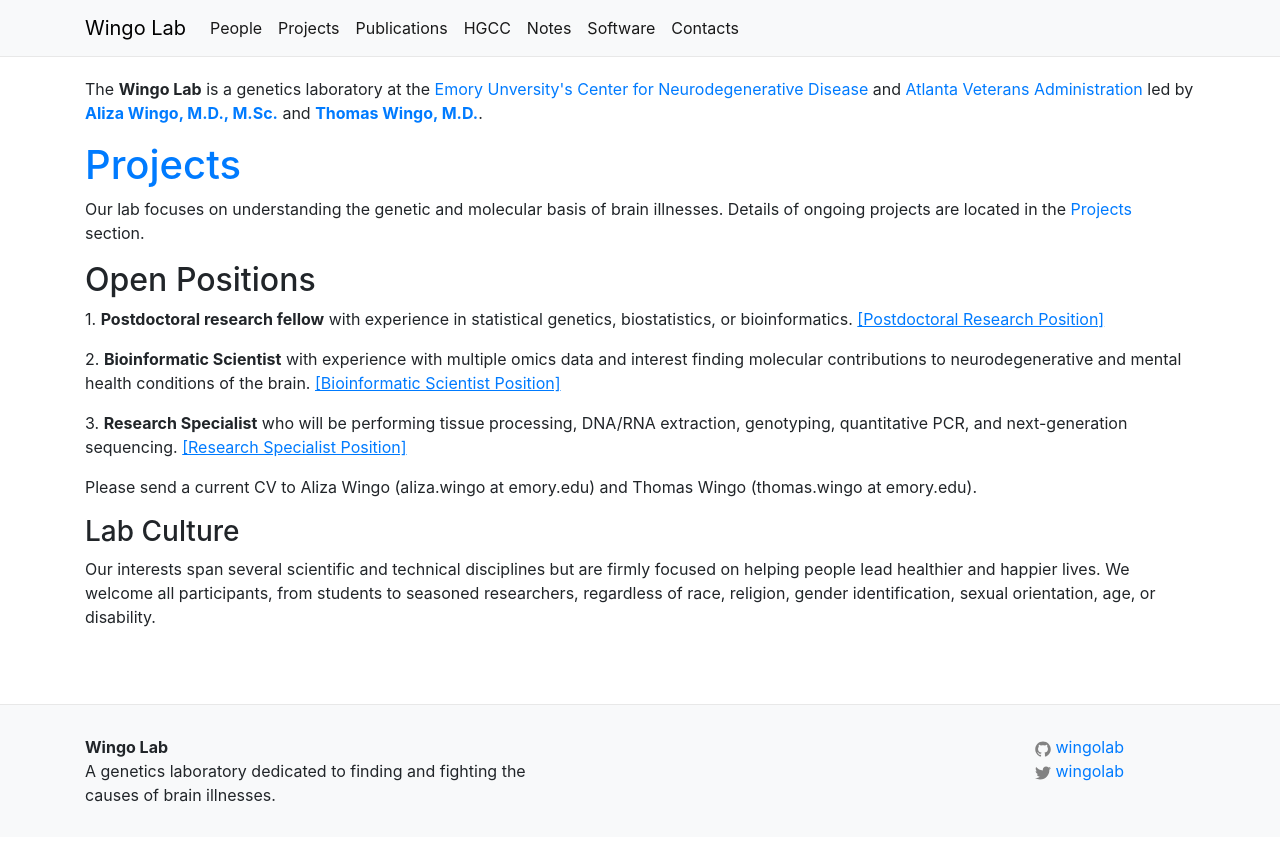
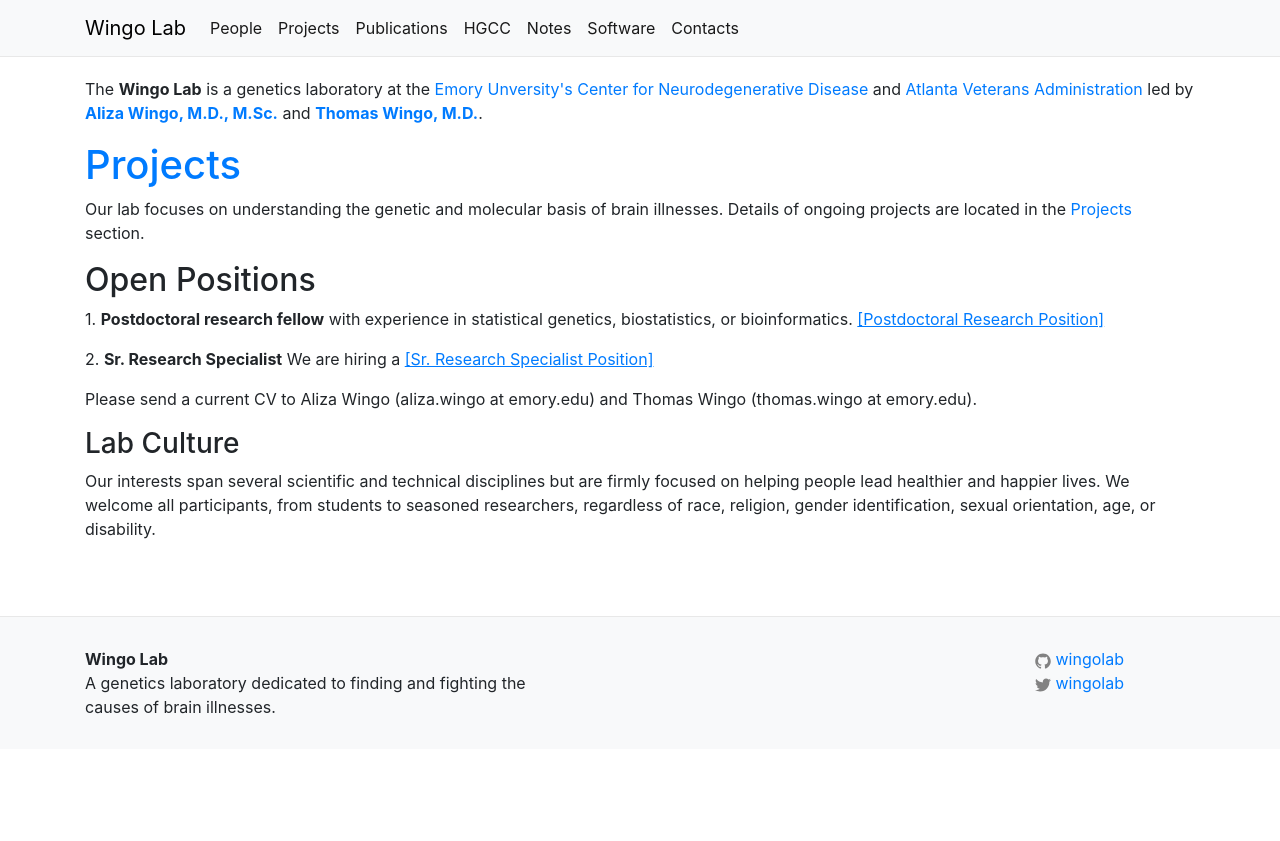
Before and after one commit to wingolab/wingolab.github.io, a Jekyll site: the page built from index.html, in a window 1280 px wide. Shown: the top 841 px of the page. Built offline with Jekyll 4.4.1, drawn with Linux system fonts in a browser that asks for light colours; the list of posts is cut into pages by our own code.

Commit message:
People tab updated
Noel was added to the Undergrad section and Vincent addition error was corrected and was moved to the correct section

```diff
--- a/_config.yml
+++ b/_config.yml
@@ -181,9 +181,6 @@
       - pic_name: Selina
         description: Dr. Vattathil received her Ph.D. in Human and Molecular Genetics from The University of Texas MD Anderson Cancer Center UTHealth Graduate School of Biomedical Sciences in Houston, Texas. Her graduate and postdoctoral work focused on development and application of sensitive and robust pipelines to characterize somatic mutations in healthy individuals. Selina has used her computational genetics background to support various projects in the Wingo Lab since spring 2020.
         title: Selina Vattathil, Ph.D.
-      - pic_name: Vincent
-        description: Vincent Luo is an undergraduate student at Emory University double majoring in Neuroscience and Biology. He is currently working on a project about the differential analysis of miRNA in age-related non-AD hallmark pathologies. Vincent has an interest in sleep and its bidirectional relationship with Alzheimer’s Disease.
-        title: Vincent Luo
       - pic_name: Yue
         description: Dr. Yue Liu obtained his Ph.D from Structural and Computational Biology and Molecular Biophysics program at Baylor College of Medicine (BCM). His thesis work was in assembling whole genome sequencing data for complex genomes at the Human Genome Sequencing Center (HGSC) at BCM. He has since worked at HGSC for various projects in next generation sequencing data analysis. His current interest and focus at Wingo's lab is to combine proteomics and sequencing data for better understanding of the abundance profile of the proteins and its association to diseases.
         title: Yue Liu, Ph.D.
@@ -205,6 +202,12 @@
       - pic_name: Rishab
         description: Rishab Bhatt is an undergraduate student majoring in Neuroscience and Behavioral Biology and minoring in Computer Science. Joining the Wingo Lab in the fall of 2019, he uses machine learning to study Purpose-in-Life in both African and European Americans using the Health and Retirement Study (HRS). Rishab has strong interests in health equity, computational, and psychiatry research.
         title: Rishab Bhatt
+      - pic_name: Vincent
+        description: Vincent Luo is an undergraduate student at Emory University double majoring in Neuroscience and Biology. He is currently working on a project about the differential analysis of miRNA in age-related non-AD hallmark pathologies. Vincent has an interest in sleep and its bidirectional relationship with Alzheimer’s Disease.
+        title: Vincent Luo
+      - pic_name: Noel
+        description: Noel George is an undergraduate student at Emory Univesity majoring in Neuroscience and Behavioral Biology. Since joining Wingo Lab in the Fall of 2022, Noel has utilized skills in biology and computer science to study allele-specific protein abundance in human brains.
+        title: Noel George
 
   - category: "Former Post-Doctoral Fellows"
     people:
--- a/index.html
+++ b/index.html
@@ -29,12 +29,7 @@
     <a href="https://nam11.safelinks.protection.outlook.com/?url=https%3A%2F%2Ffaculty-emory.icims.com%2Fjobs%2F91140%2Fjob&data=05%7C01%7Cthomas.wingo%40emory.edu%7Cc810541dfa7c47b0882008da26ce24f0%7Ce004fb9cb0a4424fbcd0322606d5df38%7C0%7C0%7C637864964069054402%7CUnknown%7CTWFpbGZsb3d8eyJWIjoiMC4wLjAwMDAiLCJQIjoiV2luMzIiLCJBTiI6Ik1haWwiLCJXVCI6Mn0%3D%7C3000%7C%7C%7C&sdata=LSTcYJrXCel0ctAa7Q65aEoJiP5AWJ1zUxdX0tI1Pk8%3D&reserved=0"><u>[Postdoctoral Research Position]</u></a>
   </p>
   <p>
-    2. <b>Bioinformatic Scientist</b> with experience with multiple omics data
-    and interest finding molecular contributions to neurodegenerative and mental
-    health conditions of the brain. <a href=https://staff-emory.icims.com/jobs/96330/job?mobile=false&width=1140&height=500&bga=true&needsRedirect=false&jan1offset=-300&jun1offset=-240><u>[Bioinformatic Scientist Position]</u></a>
-  </p>
-  <p>
-    3. <b>Research Specialist</b> who will be performing tissue processing, DNA/RNA extraction, genotyping, quantitative PCR, and next-generation sequencing. <a href="https://staff-emory.icims.com/jobs/90847/job"><u>[Research Specialist Position]</u></a>
+    2. <b>Sr. Research Specialist</b> We are hiring a <a href=https://staff-emory.icims.com/jobs/98914/job><u>[Sr. Research Specialist Position]</u></a>
   </p>
   <p>
     Please send a current CV to Aliza Wingo (aliza.wingo at emory.edu) and
```
Also changed, not shown: assets/Noel.jpg (added).
